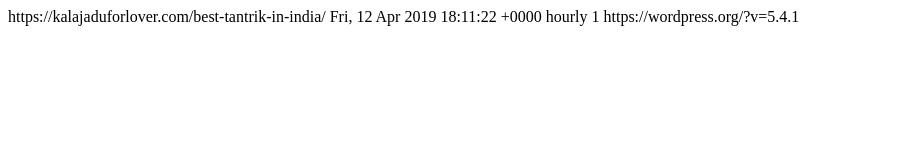
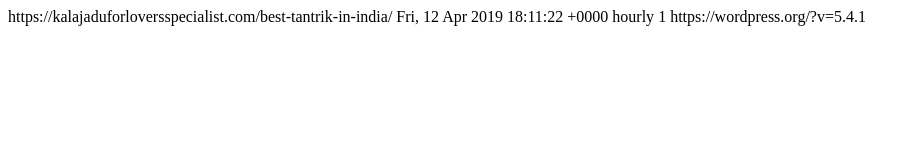
Before and after one commit to darshansomvanshi143/mywebsite, a plain HTML site: page best-tantrik-in-india/feed/index.html in a window 1280 px wide. Shown: the whole page, without its empty margins (0-920 px from the left). Drawn offline with Linux system fonts and the light colour scheme.

Commit message:
masure chenges

```diff
--- a/best-tantrik-in-india/feed/index.html
+++ b/best-tantrik-in-india/feed/index.html
@@ -8,8 +8,8 @@
 <channel>
 	<title>
 	Comments on: Best Tantrik in India	</title>
-	<atom:link href="https://kalajaduforlover.com/best-tantrik-in-india/feed/" rel="self" type="application/rss+xml" />
-	<link>https://kalajaduforlover.com/best-tantrik-in-india/</link>
+	<atom:link href="https://kalajaduforloversspecialist.com/best-tantrik-in-india/feed/" rel="self" type="application/rss+xml" />
+	<link>https://kalajaduforloversspecialist.com/best-tantrik-in-india/</link>
 	<description></description>
 	<lastBuildDate>Fri, 12 Apr 2019 18:11:22 +0000</lastBuildDate>
 	<sy:updatePeriod>
@@ -19,10 +19,3 @@
 	<generator>https://wordpress.org/?v=5.4.1</generator>
 </channel>
 </rss>
-
-<!--
-Performance optimized by W3 Total Cache. Learn more: https://www.boldgrid.com/w3-total-cache/
-
-
-Served from: kalajaduforlover.com @ 2020-05-13 13:32:35 by W3 Total Cache
--->
```
